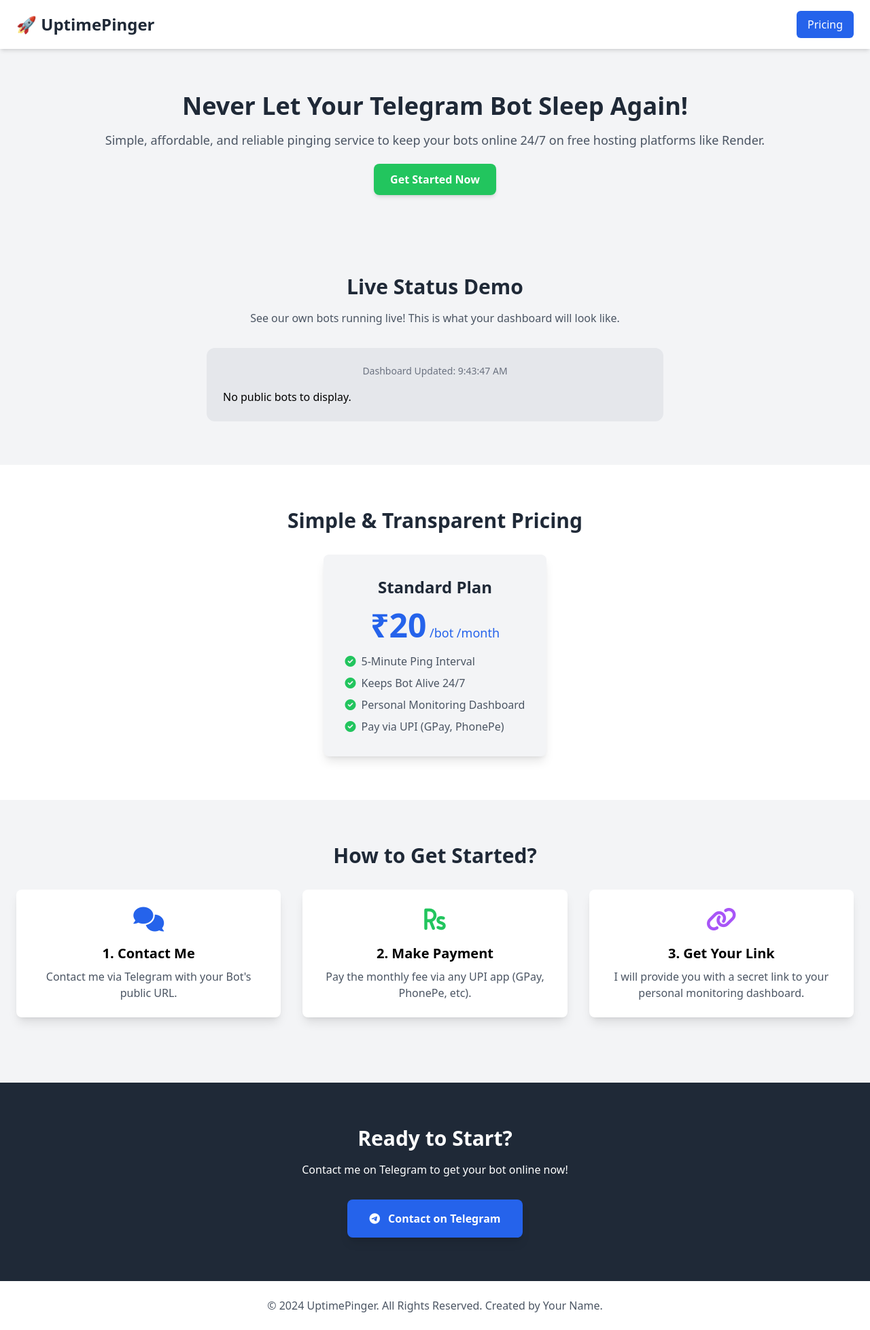
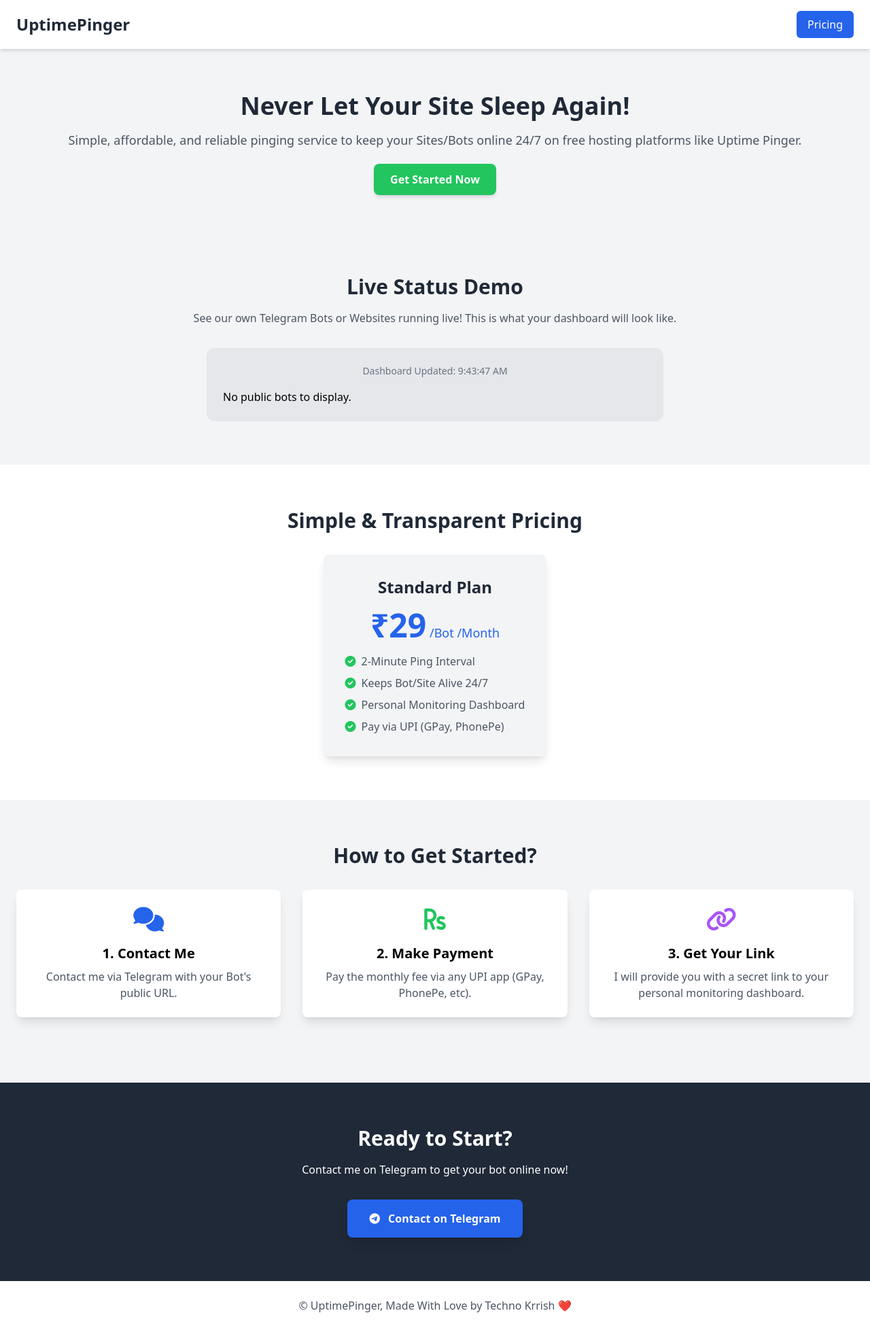
Before and after one commit to GrabCoolGadgets/autopingpeople, a Flask app: page / in a window 1280 px wide. Shown: the whole page at 68% size. Run offline with Flask 3, Linux system fonts and the light colour scheme; some libraries are stand-ins or nearby versions.

Commit message:
Update index.html

```diff
--- a/templates/index.html
+++ b/templates/index.html
@@ -3,7 +3,7 @@
 <head>
     <meta charset="UTF-8">
     <meta name="viewport" content="width=device-width, initial-scale=1.0">
-    <title>Uptime Pinger - Keep Your Bots Alive 24/7</title>
+    <title>Uptime Pinger - Keep Your Website Alive 24/7</title>
     <script src="https://cdn.tailwindcss.com"></script>
     <link rel="stylesheet" href="https://cdnjs.cloudflare.com/ajax/libs/font-awesome/6.0.0-beta3/css/all.min.css">
     <style>
@@ -22,15 +22,15 @@
     <!-- Header -->
     <header class="bg-white shadow-md">
         <nav class="container mx-auto px-6 py-4 flex justify-between items-center">
-            <a href="/" class="text-2xl font-bold text-gray-800">🚀 UptimePinger</a>
+            <a href="/" class="text-2xl font-bold text-gray-800">UptimePinger</a>
             <a href="#pricing" class="px-4 py-2 bg-blue-600 text-white rounded-md hover:bg-blue-700">Pricing</a>
         </nav>
     </header>
 
     <!-- Hero Section -->
     <main class="container mx-auto px-6 py-16 text-center">
-        <h1 class="text-4xl font-bold text-gray-800 mb-4">Never Let Your Telegram Bot Sleep Again!</h1>
-        <p class="text-lg text-gray-600 mb-8">Simple, affordable, and reliable pinging service to keep your bots online 24/7 on free hosting platforms like Render.</p>
+        <h1 class="text-4xl font-bold text-gray-800 mb-4">Never Let Your Site Sleep Again!</h1>
+        <p class="text-lg text-gray-600 mb-8">Simple, affordable, and reliable pinging service to keep your Sites/Bots online 24/7 on free hosting platforms like Uptime Pinger.</p>
         <a href="#contact" class="px-6 py-3 bg-green-500 text-white font-semibold rounded-lg shadow-md hover:bg-green-600">Get Started Now</a>
     </main>
 
@@ -38,9 +38,9 @@
     <section id="live-demo" class="py-16">
         <div class="container mx-auto px-6">
             <h2 class="text-3xl font-bold text-center text-gray-800 mb-4">Live Status Demo</h2>
-            <p class="text-center text-gray-600 mb-8">See our own bots running live! This is what your dashboard will look like.</p>
+            <p class="text-center text-gray-600 mb-8">See our own Telegram Bots or Websites running live! This is what your dashboard will look like.</p>
             <div class="max-w-2xl mx-auto bg-gray-200 p-6 rounded-xl">
-                <p id="last-updated" class="text-center text-sm text-gray-500 mb-4">Fetching latest status...</p>
+                <p id="last-updated" class="text-center text-sm text-gray-500 mb-4">Fetching Latest Status...</p>
                 <ul class="url-list">
                     <!-- JavaScript will build this list -->
                 </ul>
@@ -54,10 +54,10 @@
             <h2 class="text-3xl font-bold text-gray-800 mb-8">Simple & Transparent Pricing</h2>
             <div class="inline-block bg-gray-100 rounded-lg shadow-lg p-8">
                 <h3 class="text-2xl font-semibold text-gray-800">Standard Plan</h3>
-                <p class="text-5xl font-bold text-blue-600 my-4">₹20<span class="text-lg font-normal"> /bot /month</span></p>
+                <p class="text-5xl font-bold text-blue-600 my-4">₹29<span class="text-lg font-normal"> /Bot /Month</span></p>
                 <ul class="text-gray-600 text-left space-y-2">
-                    <li><i class="fas fa-check-circle text-green-500 mr-2"></i>5-Minute Ping Interval</li>
-                    <li><i class="fas fa-check-circle text-green-500 mr-2"></i>Keeps Bot Alive 24/7</li>
+                    <li><i class="fas fa-check-circle text-green-500 mr-2"></i>2-Minute Ping Interval</li>
+                    <li><i class="fas fa-check-circle text-green-500 mr-2"></i>Keeps Bot/Site Alive 24/7</li>
                     <li><i class="fas fa-check-circle text-green-500 mr-2"></i>Personal Monitoring Dashboard</li>
                     <li><i class="fas fa-check-circle text-green-500 mr-2"></i>Pay via UPI (GPay, PhonePe)</li>
                 </ul>
@@ -100,7 +100,7 @@
         <div class="container mx-auto px-6 text-center text-white">
             <h2 class="text-3xl font-bold mb-4">Ready to Start?</h2>
             <p class="mb-8">Contact me on Telegram to get your bot online now!</p>
-            <a href="https://t.me/YOUR_TELEGRAM_USERNAME" target="_blank" class="inline-block px-8 py-4 bg-blue-600 text-white font-bold rounded-lg shadow-lg hover:bg-blue-700">
+            <a href="https://t.me/RoyalKrrishna" target="_blank" class="inline-block px-8 py-4 bg-blue-600 text-white font-bold rounded-lg shadow-lg hover:bg-blue-700">
                 <i class="fab fa-telegram-plane mr-2"></i> Contact on Telegram
             </a>
         </div>
@@ -109,7 +109,7 @@
     <!-- Footer -->
     <footer class="bg-white py-6">
         <div class="container mx-auto px-6 text-center text-gray-600">
-            <p>&copy; 2024 UptimePinger. All Rights Reserved. Created by Your Name.</p>
+            <p>© UptimePinger, Made With Love by Techno Krrish ❤️</p>
         </div>
     </footer>
 
```
